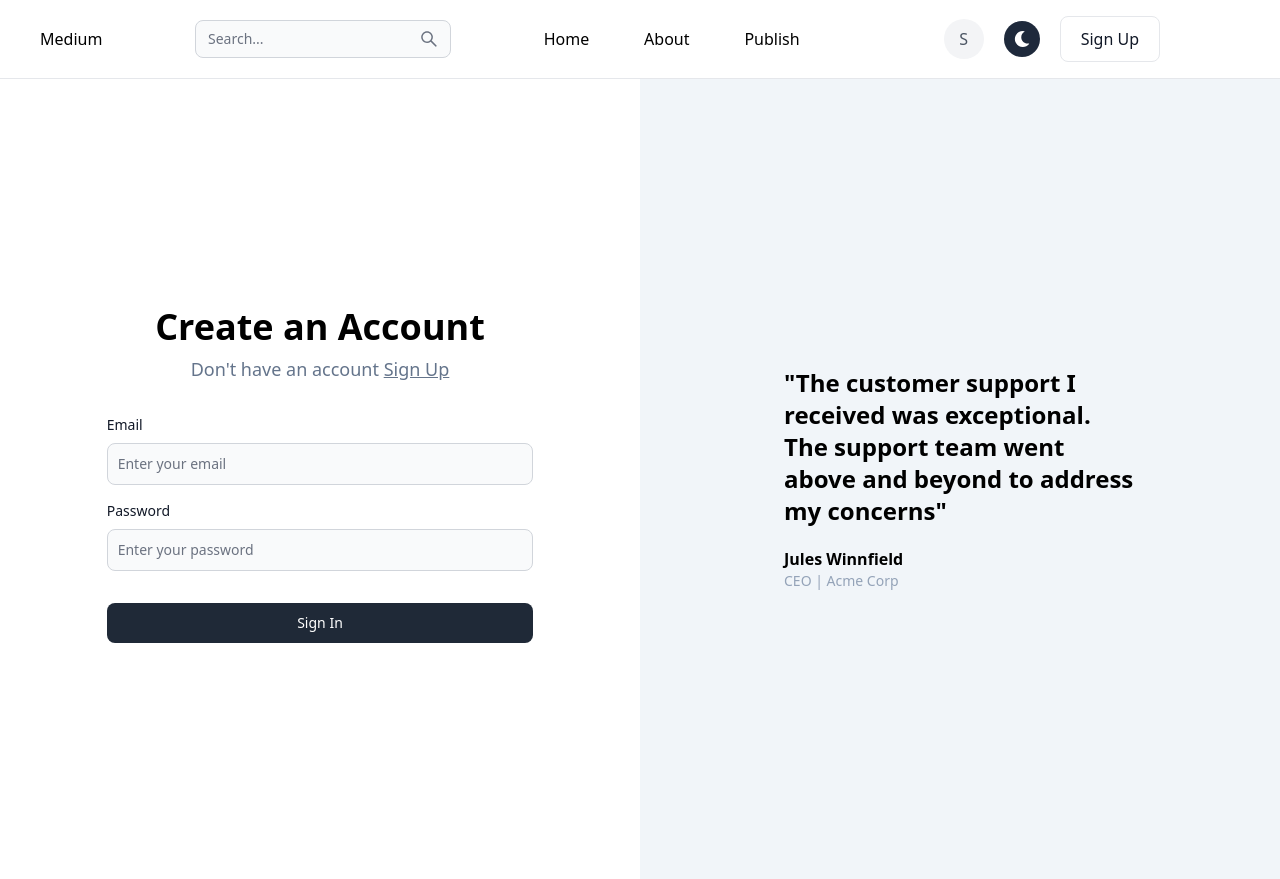
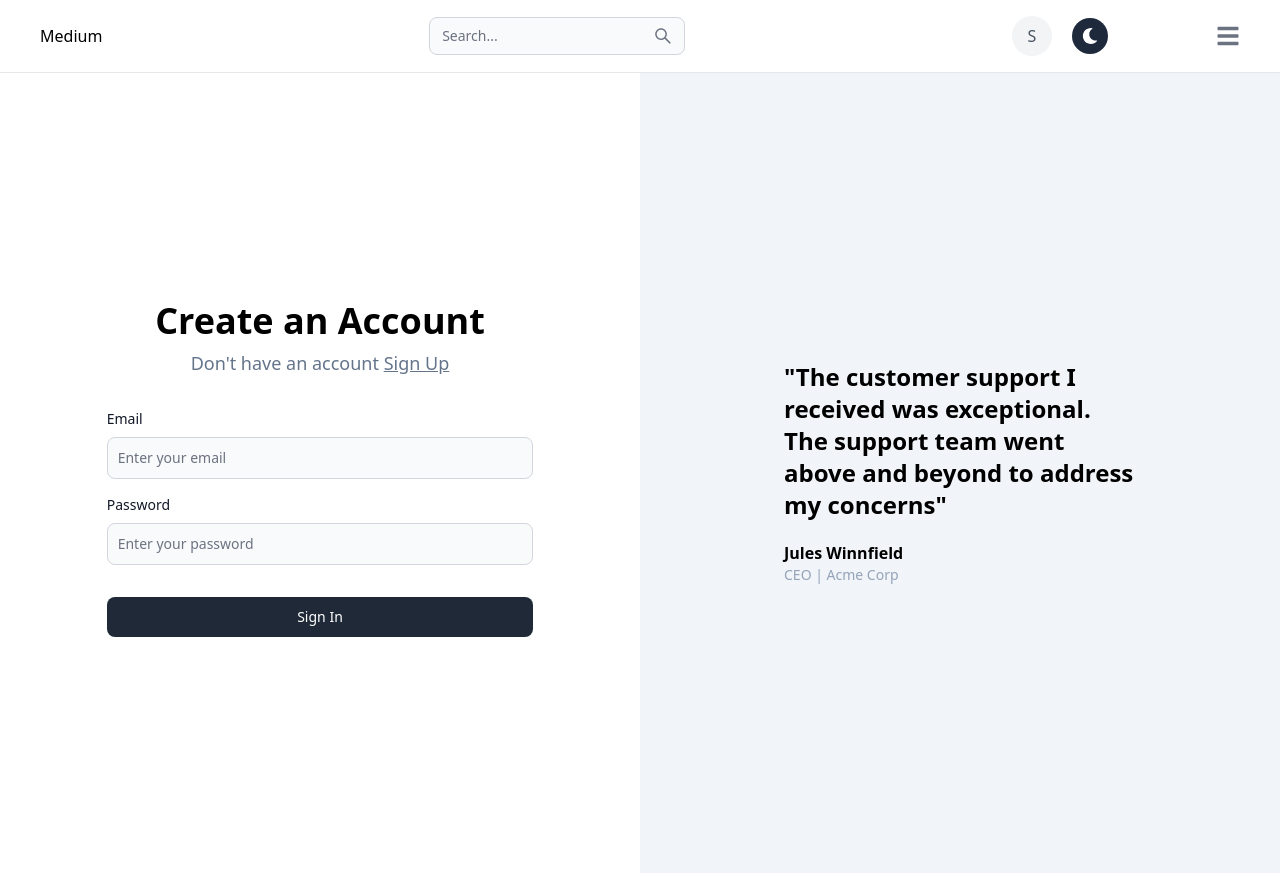
Before and after one commit to Shreeraj143/Serverless-Hono-Blogging-Website, a React (Vite) app in the folder frontend/: page /signin in a window 1280 px wide. Built offline with nearby package versions, Linux system fonts and the light colour scheme.

Commit message:
Updated Navbar

```diff
--- a/frontend/src/components/Appbar.tsx
+++ b/frontend/src/components/Appbar.tsx
@@ -1,12 +1,13 @@
-import { Link, NavLink } from "react-router-dom";
+import { NavLink, useLocation } from "react-router-dom";
 import { Avatar } from "../components/BlogCard";
-import { Button } from "flowbite-react";
+import { Button, Navbar } from "flowbite-react";
 import { AiOutlineSearch } from "react-icons/ai";
 import { FaMoon } from "react-icons/fa";
 
 export const Appbar = () => {
+  const location = useLocation().pathname;
   return (
-    <div className="flex justify-between px-10 py-4 border-b items-center">
+    <Navbar className="flex md:justify-between px-4 sm:px-6 md:px-10 py-4 border-b items-center">
       <NavLink to={"/"}>Medium</NavLink>
       <div className="hidden lg:flex items-center relative">
         <input
@@ -16,38 +17,65 @@ export const Appbar = () => {
         />
         <AiOutlineSearch className="absolute right-3 text-xl text-gray-500" />
       </div>
-      <div className="flex mr-20 gap-36">
-        <div className="flex justify-between w-64 items-center">
-          <NavLink
-            className={({ isActive }) => (isActive ? "text-blue-500" : "")}
-            to={"/"}
-          >
-            Home
-          </NavLink>
-          <NavLink
-            className={({ isActive }) => (isActive ? "text-blue-500" : "")}
-            to={"/about"}
-          >
-            About
-          </NavLink>
-          <NavLink
-            className={({ isActive }) => (isActive ? "text-blue-500" : "")}
-            to={"/publish"}
-          >
-            Publish
-          </NavLink>
-        </div>
+      <Button className="lg:hidden" color={"gray"}>
+        <AiOutlineSearch className="text-2xl" />
+      </Button>
 
-        <div className="flex gap-5 items-center">
+      <div className="flex md:gap-16 lg:gap-24 items-center md:order-2">
+        <div className="flex gap-5 items-center justify-between">
           <Avatar size="big" name={"Shreeraj"} />
           <div className="bg-slate-800 h-9 w-9 rounded-full flex items-center justify-center text-white">
             <FaMoon />
           </div>
-          <Button color={"gray"} size={"lg"}>
-            <Link to="/signup">Sign Up</Link>
-          </Button>
         </div>
+        <Navbar.Toggle className="ml-3" />
       </div>
-    </div>
+      <Navbar.Collapse>
+        <Navbar.Link
+          href="/"
+          active={location === "/"}
+          className={
+            location === "/"
+              ? "text-blue-500 hover:text-blue-500"
+              : "hover:text-blue-500"
+          }
+        >
+          Home
+        </Navbar.Link>
+        <Navbar.Link
+          href="/about"
+          active={location === "/about"}
+          className={
+            location === "/about"
+              ? "text-blue-500 hover:text-blue-500"
+              : "hover:text-blue-500"
+          }
+        >
+          About
+        </Navbar.Link>
+        <Navbar.Link
+          href="/publish"
+          active={location === "/publish"}
+          className={
+            location === "/publish"
+              ? "text-blue-500 hover:text-blue-500"
+              : "hover:text-blue-500"
+          }
+        >
+          Publish
+        </Navbar.Link>
+        <Navbar.Link
+          href="/signup"
+          active={location === "/signup"}
+          className={
+            location === "/signup"
+              ? "text-blue-500 hover:text-blue-500"
+              : "hover:text-blue-500"
+          }
+        >
+          Sign Up
+        </Navbar.Link>
+      </Navbar.Collapse>
+    </Navbar>
   );
 };
--- a/frontend/src/components/Auth.tsx
+++ b/frontend/src/components/Auth.tsx
@@ -3,29 +3,46 @@ import axios from "axios";
 import { ChangeEvent, useState } from "react";
 import { Link, useNavigate } from "react-router-dom";
 import { BACKEND_URL } from "../config";
+import { Alert, Spinner } from "flowbite-react";
 
 export const Auth = ({ type }: { type: "signup" | "signin" }) => {
   const navigate = useNavigate();
+  const [errorMessage, setErrorMessage] = useState("");
+  const [loading, setLoading] = useState(false);
   const [postInputs, setPostInputs] = useState<SignupInput>({
     email: "",
     password: "",
     username: "",
   });
 
-  const sendRequest = async () => {
+  const sendRequest = async (e: React.MouseEvent<HTMLButtonElement>) => {
+    e.preventDefault();
+    if (!postInputs.username || !postInputs.email || !postInputs.password) {
+      return setErrorMessage("Please fill out all fields.");
+    }
     try {
+      setLoading(true);
+      setErrorMessage("");
       const response = await axios.post(
         `${BACKEND_URL}/api/v1/user/${type === "signup" ? "signup" : "signin"}`,
         postInputs
       );
 
+      console.log(response);
+
+      if (response.data.success === false) {
+        return setErrorMessage(response.data.message);
+      }
       const jwt = response.data.jwt;
       // console.log(jwt);
 
       localStorage.setItem("token", jwt);
-      navigate("/blogs");
-    } catch (error) {
+      setLoading(false);
+      navigate("/signin");
+    } catch (error: any) {
       console.log(error);
+      setErrorMessage(error.message);
+      setLoading(false);
     }
   };
 
@@ -51,7 +68,7 @@ export const Auth = ({ type }: { type: "signup" | "signin" }) => {
             onChange={(e) => {
               setPostInputs((postInput) => ({
                 ...postInput,
-                name: e.target.value,
+                username: e.target.value,
               }));
             }}
           />
@@ -84,8 +101,22 @@ export const Auth = ({ type }: { type: "signup" | "signin" }) => {
           type="button"
           className="mt-4 w-full text-white bg-gray-800 hover:bg-gray-900 focus:outline-none font-medium rounded-lg text-sm px-5 py-2.5 me-2 mb-2 dark:bg-gray-800 dark:hover:bg-gray-700 dark:focus:ring-gray-700 dark:border-gray-700"
         >
-          {type === "signup" ? "Sign Up" : "Sign In"}
+          {loading ? (
+            <>
+              <Spinner size={"sm"} />
+              <span className="pl-3">Loading...</span>
+            </>
+          ) : type === "signup" ? (
+            "Sign Up"
+          ) : (
+            "Sign In"
+          )}
         </button>
+        {errorMessage && (
+          <Alert className="mt-5 w-full bg-red-200 text-red-600">
+            {errorMessage}
+          </Alert>
+        )}
       </div>
     </div>
   );
--- a/frontend/src/config.ts
+++ b/frontend/src/config.ts
@@ -1 +1,2 @@
-export const BACKEND_URL = "https://backend.shreerajs123.workers.dev";
+// export const BACKEND_URL = "https://backend.shreerajs123.workers.dev";
+export const BACKEND_URL = "http://localhost:8787";
```
